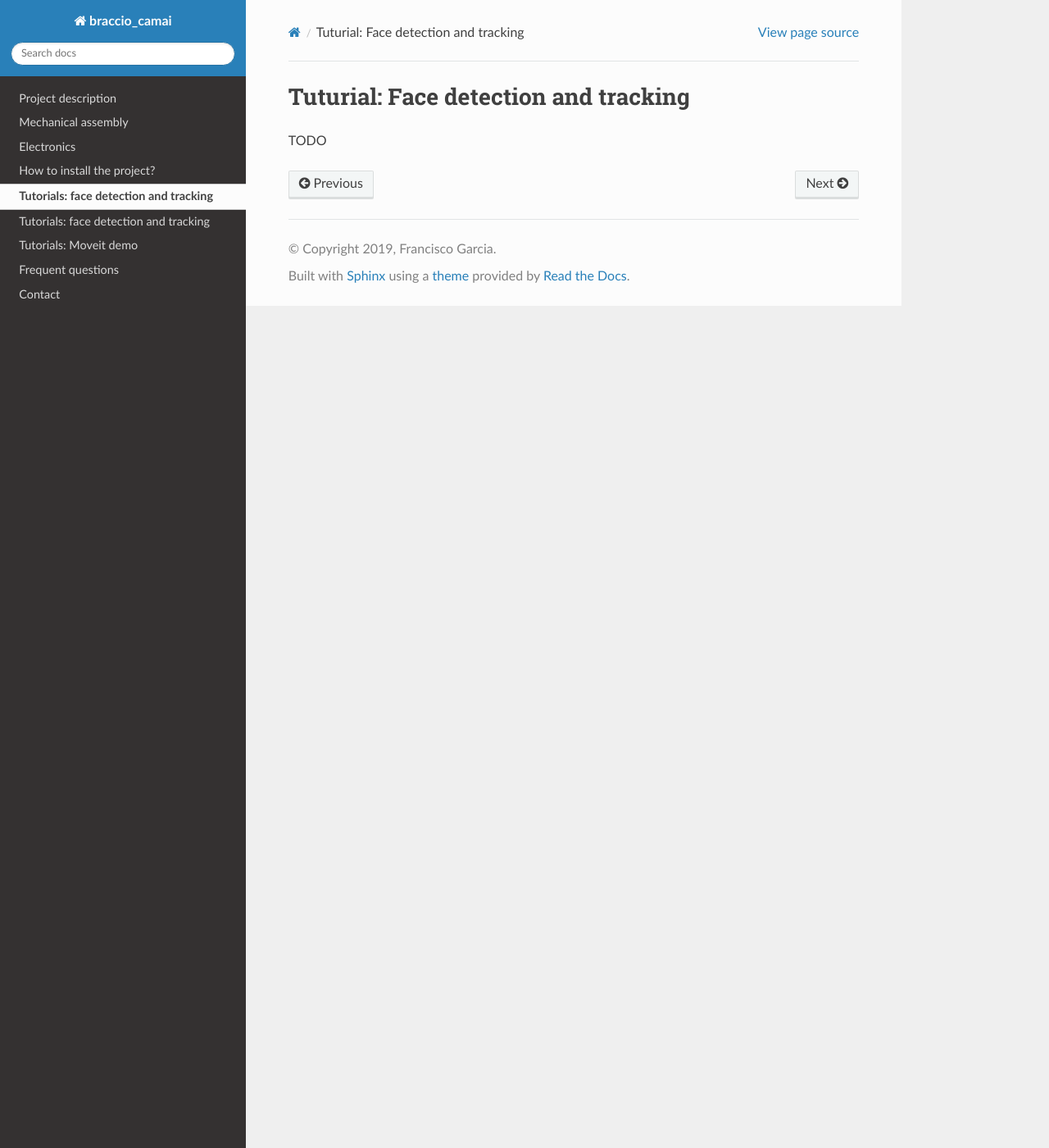
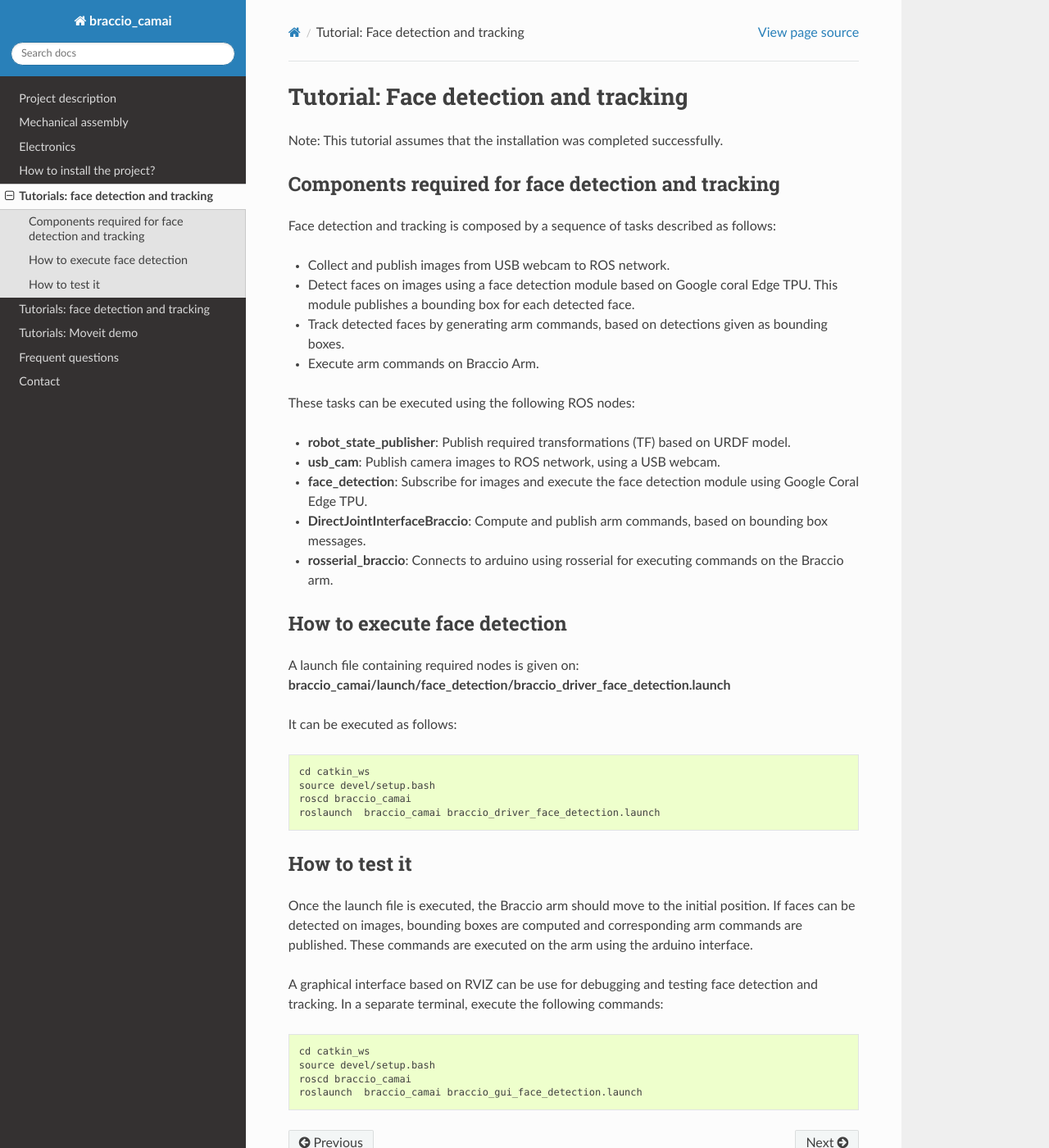
Before and after one commit to francisc0garcia/braccio_camai, a Sphinx documentation site: the page built from docs/source/tutorial_face_detection.rst, in a window 1280 px wide and 1400 px high. Shown: the whole window at 82% size. Built offline with Sphinx 7.4.7 and the Read the Docs theme 2.0.0, drawn with Linux system fonts in a browser that asks for light colours.

Commit message:
Update tutorials for object/face detection and tracking

```diff
--- a/docs/source/tutorial_face_detection.rst
+++ b/docs/source/tutorial_face_detection.rst
@@ -1,4 +1,54 @@
-Tuturial: Face detection and tracking
+Tutorial: Face detection and tracking
 =====================================
 
-TODO
+Note: This tutorial assumes that the installation was completed successfully.
+
+Components required for face detection and tracking
+^^^^^^^^^^^^^^^^^^^^^^^^^^^^^^^^^^^^^^^^^^^^^^^^^^^
+
+Face detection and tracking is composed by a sequence of tasks described as follows:
+
+- Collect and publish images from USB webcam to ROS network.
+- Detect faces on images using a face detection module based on Google coral Edge TPU. This module publishes a bounding box for each detected face.
+- Track detected faces by generating arm commands, based on detections given as bounding boxes.
+- Execute arm commands on Braccio Arm.
+
+These tasks can be executed using the following ROS nodes:
+
+- **robot_state_publisher**: Publish required transformations (TF) based on URDF model.
+- **usb_cam**: Publish camera images to ROS network, using a USB webcam.
+- **face_detection**: Subscribe for images and execute the face detection module using Google Coral Edge TPU.
+- **DirectJointInterfaceBraccio**: Compute and publish arm commands, based on bounding box messages.
+- **rosserial_braccio**: Connects to arduino using rosserial for executing commands on the Braccio arm.
+
+How to execute face detection
+^^^^^^^^^^^^^^^^^^^^^^^^^^^^^
+
+A launch file containing required nodes is given on: **braccio_camai/launch/face_detection/braccio_driver_face_detection.launch**
+
+It can be executed as follows:
+
+.. code-block:: none
+
+    cd catkin_ws
+    source devel/setup.bash
+    roscd braccio_camai
+    roslaunch  braccio_camai braccio_driver_face_detection.launch
+
+
+How to test it
+^^^^^^^^^^^^^^
+
+Once the launch file is executed, the Braccio arm should move to the initial position.
+If faces can be detected on images, bounding boxes are computed and corresponding arm commands are published.
+These commands are executed on the arm using the arduino interface.
+
+A graphical interface based on RVIZ can be use for debugging and testing face detection and tracking.
+In a separate terminal, execute the following commands:
+
+.. code-block:: none
+
+    cd catkin_ws
+    source devel/setup.bash
+    roscd braccio_camai
+    roslaunch  braccio_camai braccio_gui_face_detection.launch
--- a/docs/source/tutorial_object_detection.rst
+++ b/docs/source/tutorial_object_detection.rst
@@ -1,4 +1,35 @@
 Tutorial: Object detection and tracking
 =======================================
 
-TODO
+Similar to face detection and tracking, different objects can be deteced and tracked using the Braccion arm.
+Supported object classes are taken from **mobilenet_ssd_v2_coco**.
+
+How to execute object detection
+^^^^^^^^^^^^^^^^^^^^^^^^^^^^^^^
+
+A launch file containing required nodes is given on: **braccio_camai/launch/face_detection/braccio_driver_object_detection.launch**
+
+It can be executed as follows:
+
+.. code-block:: none
+
+    cd catkin_ws
+    source devel/setup.bash
+    roscd braccio_camai
+    roslaunch  braccio_camai braccio_driver_object_detection.launch
+
+Please notice that, object to be tracked can be parametrized on the ROS node **object_detection**, using the parameter **tracked_object**.
+Default object to be tracked is **bottle**.
+
+How to test it
+^^^^^^^^^^^^^^
+
+A graphical interface based on RVIZ can be use for debugging and testing object detection and tracking.
+In a separate terminal, execute the following commands:
+
+.. code-block:: none
+
+    cd catkin_ws
+    source devel/setup.bash
+    roscd braccio_camai
+    roslaunch  braccio_camai braccio_gui_object_detection.launch
```
Also changed, not shown: 2 other files.
